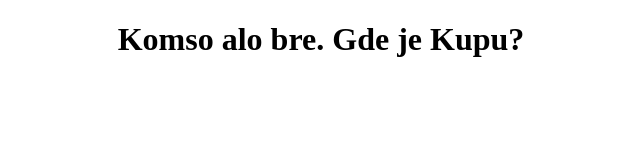
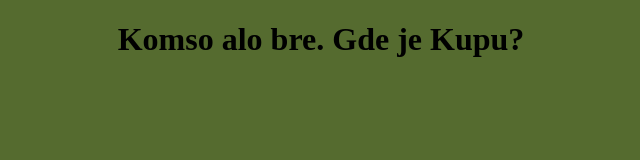
Before and after one commit to komsakomsa/komsakomsa, a plain HTML site: page index.html in a window 1280 px wide. Shown: the whole page, without its empty margins (319-959 px from the left). Drawn offline with Linux system fonts and the light colour scheme.

Commit message:
Update index.html

```diff
--- a/index.html
+++ b/index.html
@@ -5,7 +5,7 @@
     <meta name="viewport" content="width=device-width, initial-scale=1.0" />
     <title>Komsa</title>
     <style>
-      body: background-color: darkolivegreen;
+      body {background-color: darkolivegreen; }
     </style>
   </head>
   <body>
```
